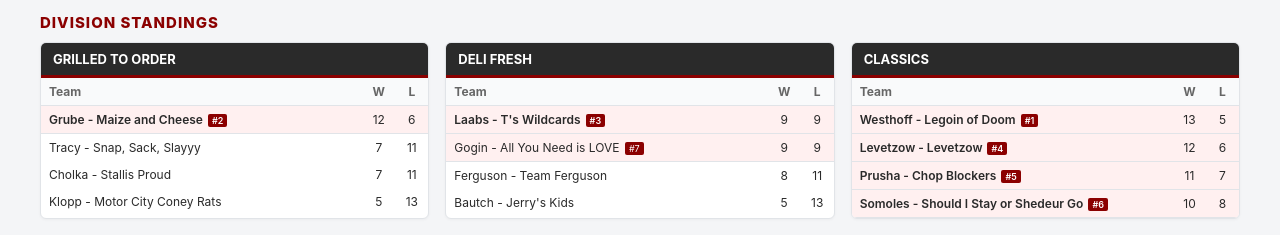
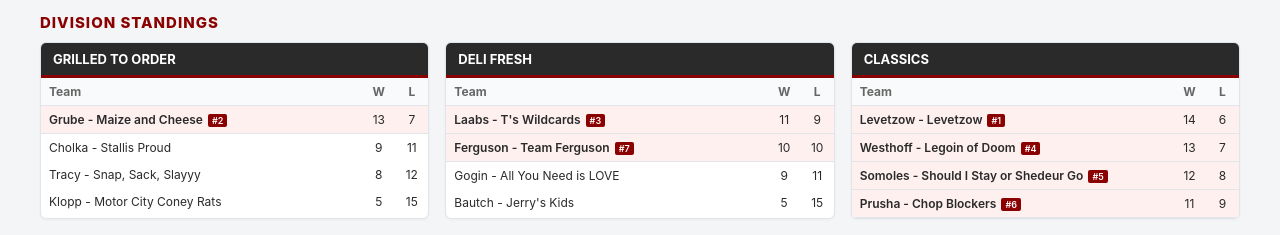
Before and after one commit to michaelj86768894/culture, a plain HTML site: page fantasy/index.html in a window 1280 px wide. Shown: the part 571-806 px from the top of the page. Drawn offline with Linux system fonts and the light colour scheme.

Commit message:
Update index.html

```diff
--- a/fantasy/index.html
+++ b/fantasy/index.html
@@ -668,26 +668,26 @@ Tracy: https://g.espncdn.com/lm-static/logo-packs/ffl/Referee-MartinLaksman/refe
                         <tbody>
 							<tr class="playoff"> <!-- class-"playoff"-->
                                 <td class="team-cell">Grube - Maize and Cheese <span class="seed-badge">#2</span></td>
-                                <td class="cell-center">12</td>
-                                <td class="cell-center">6</td>
+                                <td class="cell-center">13</td>
+                                <td class="cell-center">7</td>
+                            </tr>
+
+							<tr><!--<tr class="playoff">-->
+                                <td>Cholka - Stallis Proud</td>
+                                <td class="cell-center">9</td>
+                                <td class="cell-center">11</td>
                             </tr>
 
 							<tr><!--<tr class="playoff">-->
                                 <td>Tracy - Snap, Sack, Slayyy</td>
-                                <td class="cell-center">7</td>
-                                <td class="cell-center">11</td>
-                            </tr>
-
-							<tr><!--<tr class="playoff">-->
-                                <td>Cholka - Stallis Proud</td>
-                                <td class="cell-center">7</td>
-                                <td class="cell-center">11</td>
+                                <td class="cell-center">8</td>
+                                <td class="cell-center">12</td>
                             </tr>
 
 							<tr><!--<tr class="playoff">-->
                                 <td>Klopp - Motor City Coney Rats</td>
                                 <td class="cell-center">5</td>
-                                <td class="cell-center">13</td>
+                                <td class="cell-center">15</td>
                             </tr>
 
 
@@ -708,26 +708,26 @@ Tracy: https://g.espncdn.com/lm-static/logo-packs/ffl/Referee-MartinLaksman/refe
                         <tbody>
 							<tr class="playoff"><!--<tr class="playoff">-->
                                 <td class="team-cell">Laabs - T's Wildcards <span class="seed-badge">#3</span></td>
-                                <td class="cell-center">9</td>
+                                <td class="cell-center">11</td>
                                 <td class="cell-center">9</td>
                             </tr>
 
 							<tr class="playoff">
-								<td>Gogin - All You Need is LOVE <span class="seed-badge">#7</span></td>
-                                <td class="cell-center">9</td>
-                                <td class="cell-center">9</td>
+                                <td class="team-cell">Ferguson - Team Ferguson <span class="seed-badge">#7</span></td>
+                                <td class="cell-center">10</td>
+                                <td class="cell-center">10</td>
                             </tr>
 
 							<tr><!--<tr class="playoff">-->
-                                <td class="team-cell">Ferguson - Team Ferguson</td>
-                                <td class="cell-center">8</td>
+								<td>Gogin - All You Need is LOVE</td>
+                                <td class="cell-center">9</td>
                                 <td class="cell-center">11</td>
                             </tr>
 
 							<tr><!--<tr class="playoff">-->
                                 <td>Bautch - Jerry's Kids</td>
                                 <td class="cell-center">5</td>
-                                <td class="cell-center">13</td>
+                                <td class="cell-center">15</td>
                             </tr>
 
 						</tbody>
@@ -746,27 +746,27 @@ Tracy: https://g.espncdn.com/lm-static/logo-packs/ffl/Referee-MartinLaksman/refe
                         </thead>
                         <tbody>
                             <tr class="playoff"><!--<tr class="playoff">-->
-                                <td class="team-cell">Westhoff - Legoin of Doom <span class="seed-badge">#1</span></td>
-                                <td class="cell-center">13</td>
-                                <td class="cell-center">5</td>
-                            </tr>
-
-							<tr class="playoff"> <!-- class-"playoff"-->
-                                <td class="team-cell">Levetzow - Levetzow <span class="seed-badge">#4</span></td>
-                                <td class="cell-center">12</td>
+                                <td class="team-cell">Levetzow - Levetzow <span class="seed-badge">#1</span></td>
+                                <td class="cell-center">14</td>
                                 <td class="cell-center">6</td>
                             </tr>
 
 							<tr class="playoff"> <!-- class-"playoff"-->
-                                <td class="team-cell">Prusha - Chop Blockers <span class="seed-badge">#5</span></td>
-                                <td class="cell-center">11</td>
+                                <td class="team-cell">Westhoff - Legoin of Doom <span class="seed-badge">#4</span></td>
+                                <td class="cell-center">13</td>
                                 <td class="cell-center">7</td>
                             </tr>
 
+							<tr class="playoff"> <!-- class-"playoff"-->
+                                <td class="team-cell">Somoles - Should I Stay or Shedeur Go <span class="seed-badge">#5</span></td>
+                                <td class="cell-center">12</td>
+                                <td class="cell-center">8</td>
+                            </tr>
+
 							<tr class="playoff"><!--<tr class="playoff">-->
-                                <td class="team-cell">Somoles - Should I Stay or Shedeur Go <span class="seed-badge">#6</span></td>
-                                <td class="cell-center">10</td>
-                                <td class="cell-center">8</td>
+                                <td class="team-cell">Prusha - Chop Blockers <span class="seed-badge">#6</span></td>
+                                <td class="cell-center">11</td>
+                                <td class="cell-center">9</td>
                             </tr>
 
                         </tbody>
```
